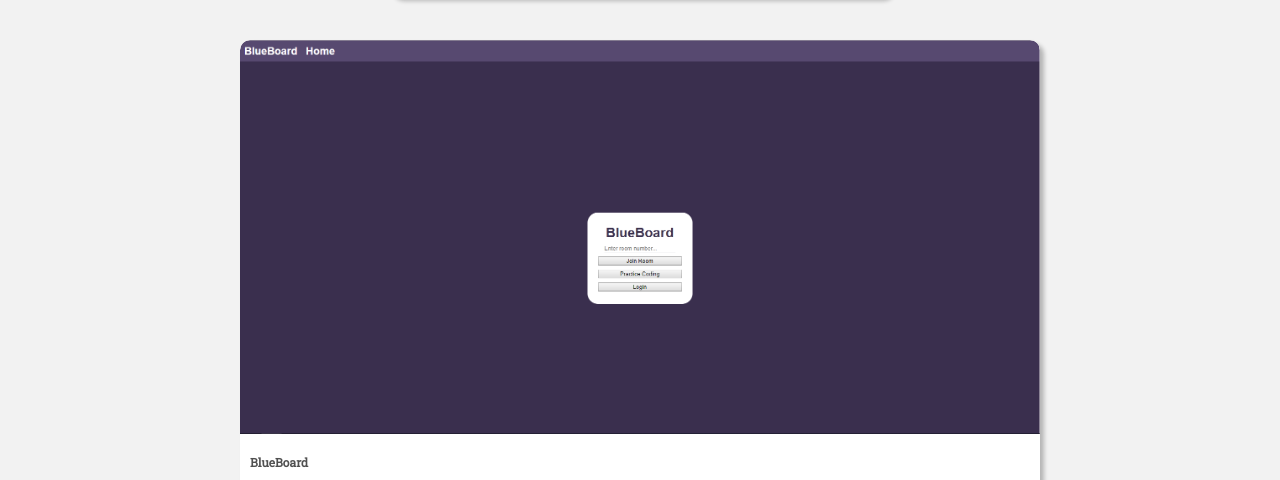
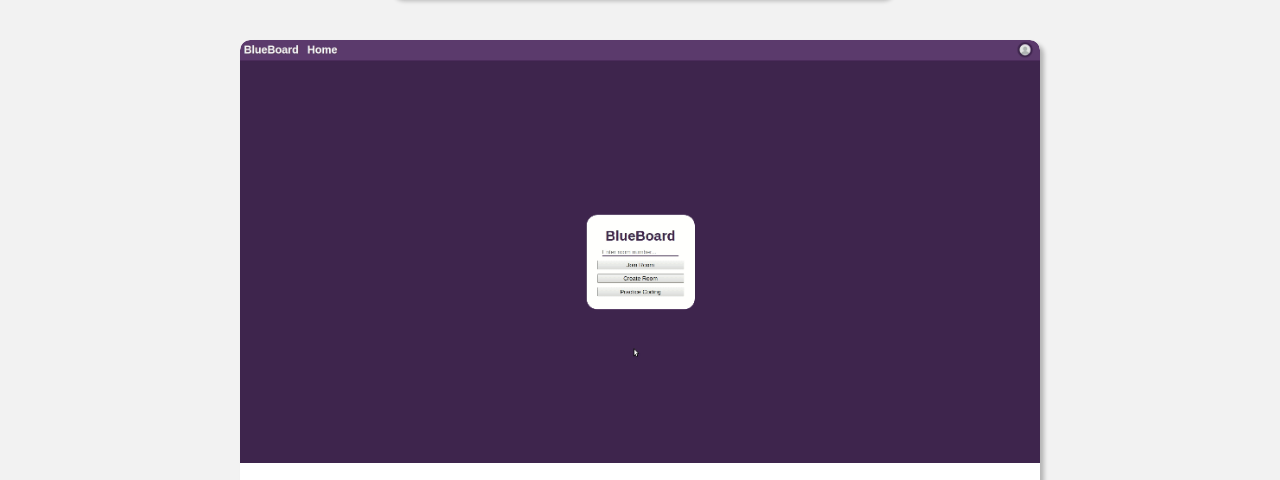
Before and after one commit to Llang8/Llang8.github.io, a plain HTML site: page index.html in a window 1280 px wide. Shown: the part 446-926 px from the top of the page. Drawn offline with Linux system fonts and the light colour scheme.

Commit message:
Update index.html

```diff
--- a/index.html
+++ b/index.html
@@ -53,7 +53,7 @@
                 <h1>Projects</h1>
             </div>
             <div class="work-card">
-                <img src="./assets/blueboard.PNG" alt="">
+                <img src="./assets/blueboard.gif" alt="">
                 <div class="work-content">
                     <h4>BlueBoard</h4>
                     <p>BlueBoard is an online whiteboarding tool.
```
